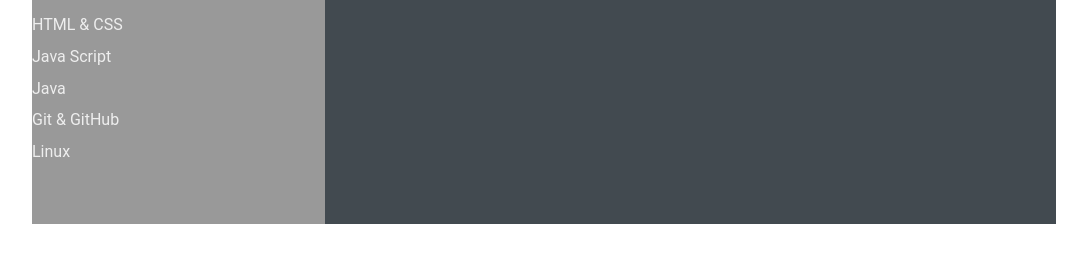
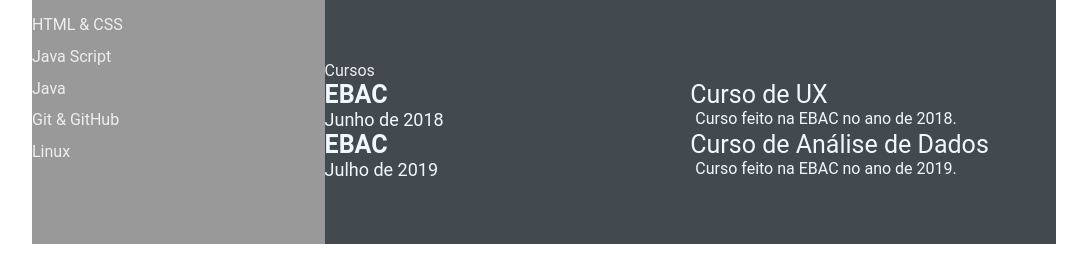
Before and after one commit to hisasilva/hisasilva.github.io, a plain HTML site: page index.html in a window 1280 px wide. Shown: the part 608-884 px from the top of the page, without its empty margins (96-1183 px from the left). Drawn offline with Linux system fonts and the light colour scheme.

Commit message:
criação do projeto

```diff
--- a/index.html
+++ b/index.html
@@ -109,6 +109,31 @@
             </div>
           </div>
         </section>
+
+        <section class="awards gap">
+          <div class="right-title">Cursos</div>
+          <div class="awards-contents">
+            <div class="awards-left">
+              <p class="awards-company-name">EBAC</p>
+              <p class="awards-time-period">Junho de 2018</p>
+            </div>
+            <div class="awards-right">
+              <p class="awards-name">Curso de UX</p>
+              <p class="awards-desc">
+                Curso feito na EBAC no ano de 2018.
+              </p>
+            </div>
+
+            <div class="awards-left">
+              <p class="awards-company-name">EBAC</p>
+              <p class="awards-time-period">Julho de 2019</p>
+            </div>
+            <div class="awards-right">
+              <p class="awards-name">Curso de Análise de Dados</p>
+              <p class="awards-desc">Curso feito na EBAC no ano de 2019.</p>
+            </div>
+        </section>
+
       </section>
     </main>
   </body>
```
